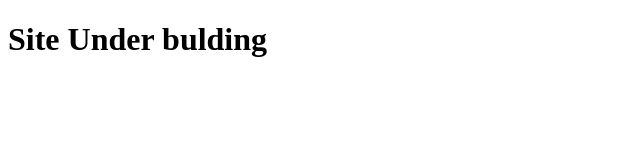
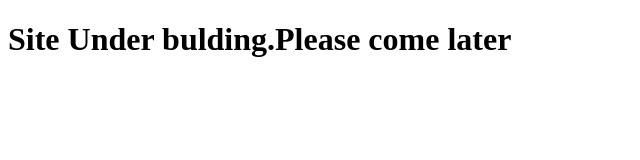
Before and after one commit to cybdry/cybdry.github.io, a plain HTML site: page index.html in a window 1280 px wide. Shown: the whole page, without its empty margins (0-640 px from the left). Drawn offline with Linux system fonts and the light colour scheme.

Commit message:
test  new add :tada:

```diff
--- a/index.html
+++ b/index.html
@@ -5,6 +5,6 @@
 	<title></title>
 </head>
 <body>
-	<h1>Site Under bulding</h1>
+	<h1>Site Under bulding.Please come later</h1>
 </body>
 </html>
```
